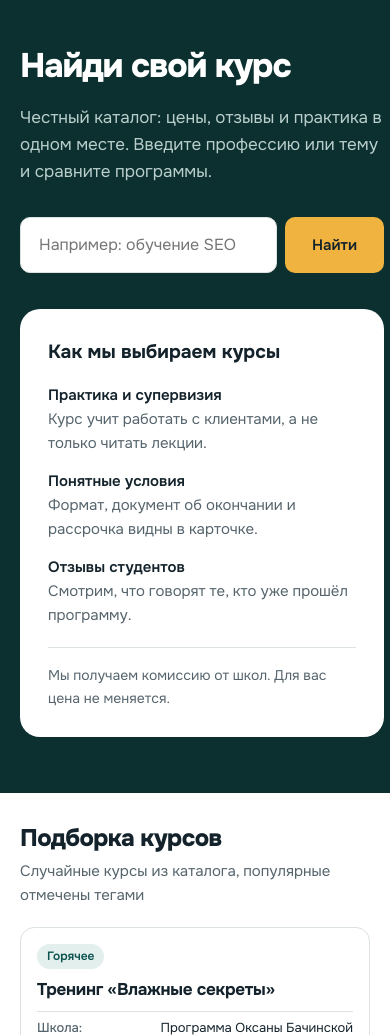
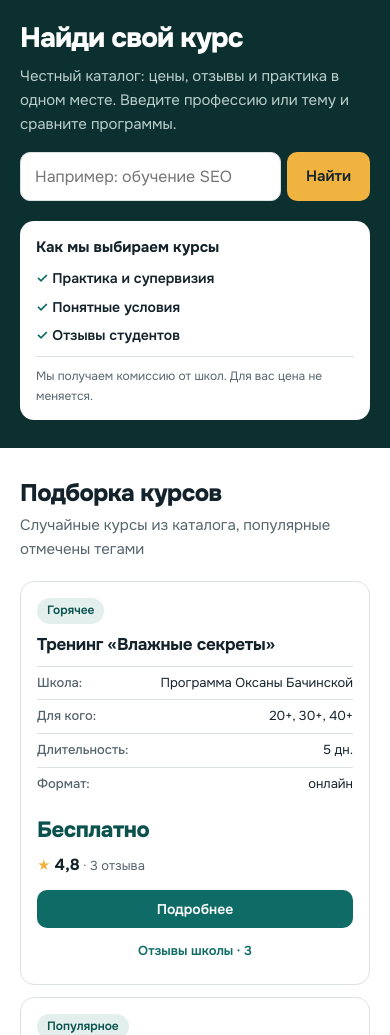
Before and after one commit to Santilka/partners, a Django app: page / in a window 390 px wide. Shown: the part 106-1141 px from the top of the page. Run offline with Django 5.2, Linux system fonts and the light colour scheme; data comes from the database, SQL or seed files in the repository.

Commit message:
поправил главный экран для мобильных

```diff
--- a/refy/templates/refy/home.html
+++ b/refy/templates/refy/home.html
@@ -12,9 +12,9 @@
     <aside class="panel">
       <h2>Как мы выбираем курсы</h2>
       <ul>
-        <li><b>Практика и супервизия</b>Курс учит работать с клиентами, а не только читать лекции.</li>
-        <li><b>Понятные условия</b>Формат, документ об окончании и рассрочка видны в карточке.</li>
-        <li><b>Отзывы студентов</b>Смотрим, что говорят те, кто уже прошёл программу.</li>
+        <li><b>Практика и супервизия</b><span>Курс учит работать с клиентами, а не только читать лекции.</span></li>
+        <li><b>Понятные условия</b><span>Формат, документ об окончании и рассрочка видны в карточке.</span></li>
+        <li><b>Отзывы студентов</b><span>Смотрим, что говорят те, кто уже прошёл программу.</span></li>
       </ul>
       <p class="note">Мы получаем комиссию от школ. Для вас цена не меняется.</p>
     </aside>
--- a/static/css/style.css
+++ b/static/css/style.css
@@ -136,6 +136,22 @@ nav{order:3;width:100%;margin-left:0;overflow-x:auto;gap:20px;white-space:nowrap
 .card-actions{margin-top:0;padding-top:20px}
 
 @media(max-width:768px){
+
+.hero{padding:24px 0 28px}
+.hero-grid{gap:20px}
+.hero h1{font-size:28px;margin-bottom:10px}
+.hero-sub{font-size:15px;margin-bottom:16px}
+.search{margin-top:0;gap:6px}
+.search input{padding:11px 14px;font-size:16px}
+.search .btn{flex:none;padding:11px 18px;font-size:15px}
+.panel{padding:14px 16px;border-radius:14px}
+.panel h2{font-size:15px;margin-bottom:8px}
+.panel ul{gap:6px}
+.panel li b{font-size:14px}
+.panel li b::before{content:"\2713\00a0";color:var(--teal)}
+.panel li span{display:none}
+.panel .note{margin-top:10px;padding-top:10px;font-size:12px}
+
 section{padding:32px 0}
 .section-title{font-size:24px;margin-bottom:6px}
 .section-sub{font-size:15px;margin-bottom:20px}
```
